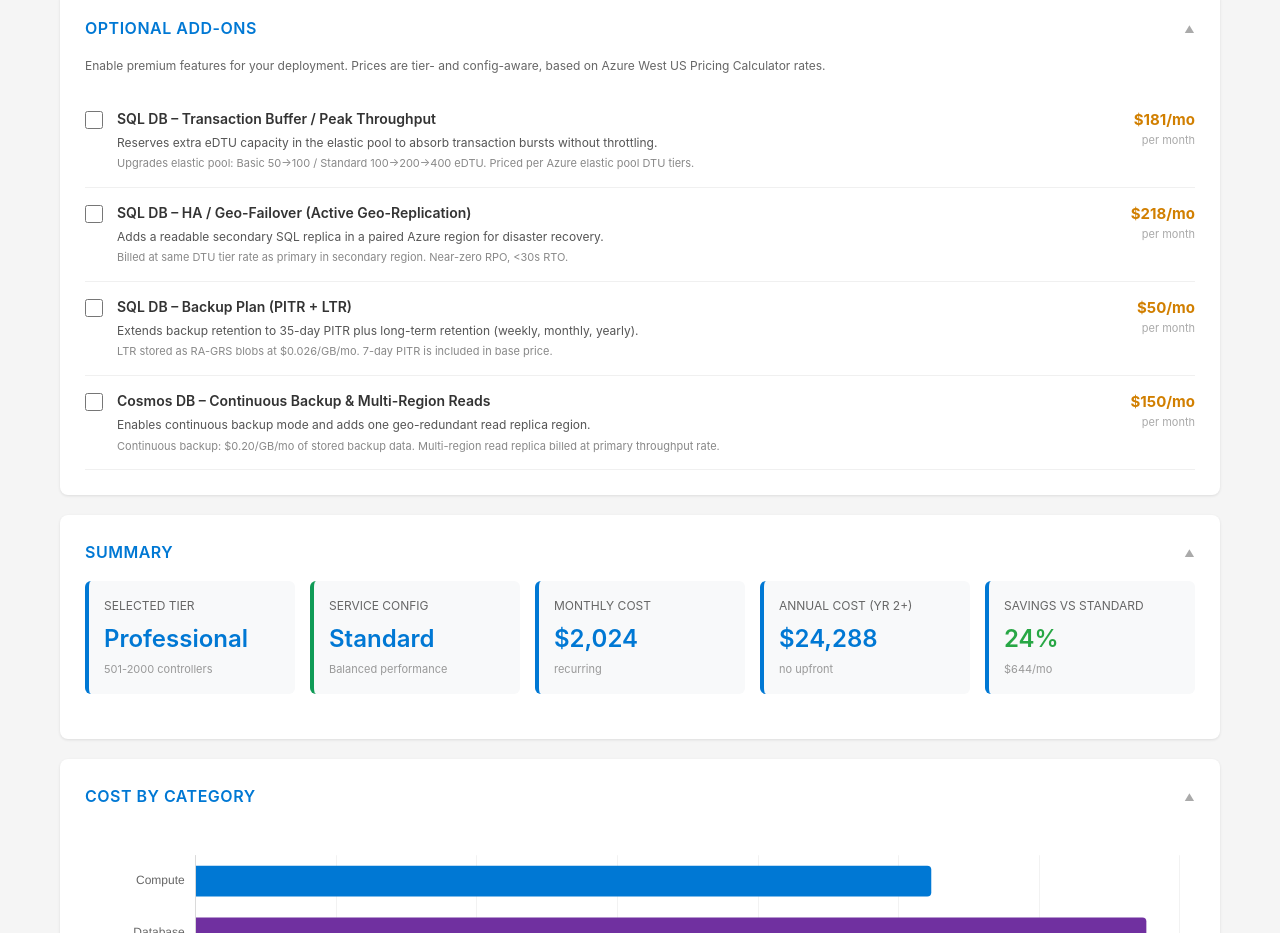
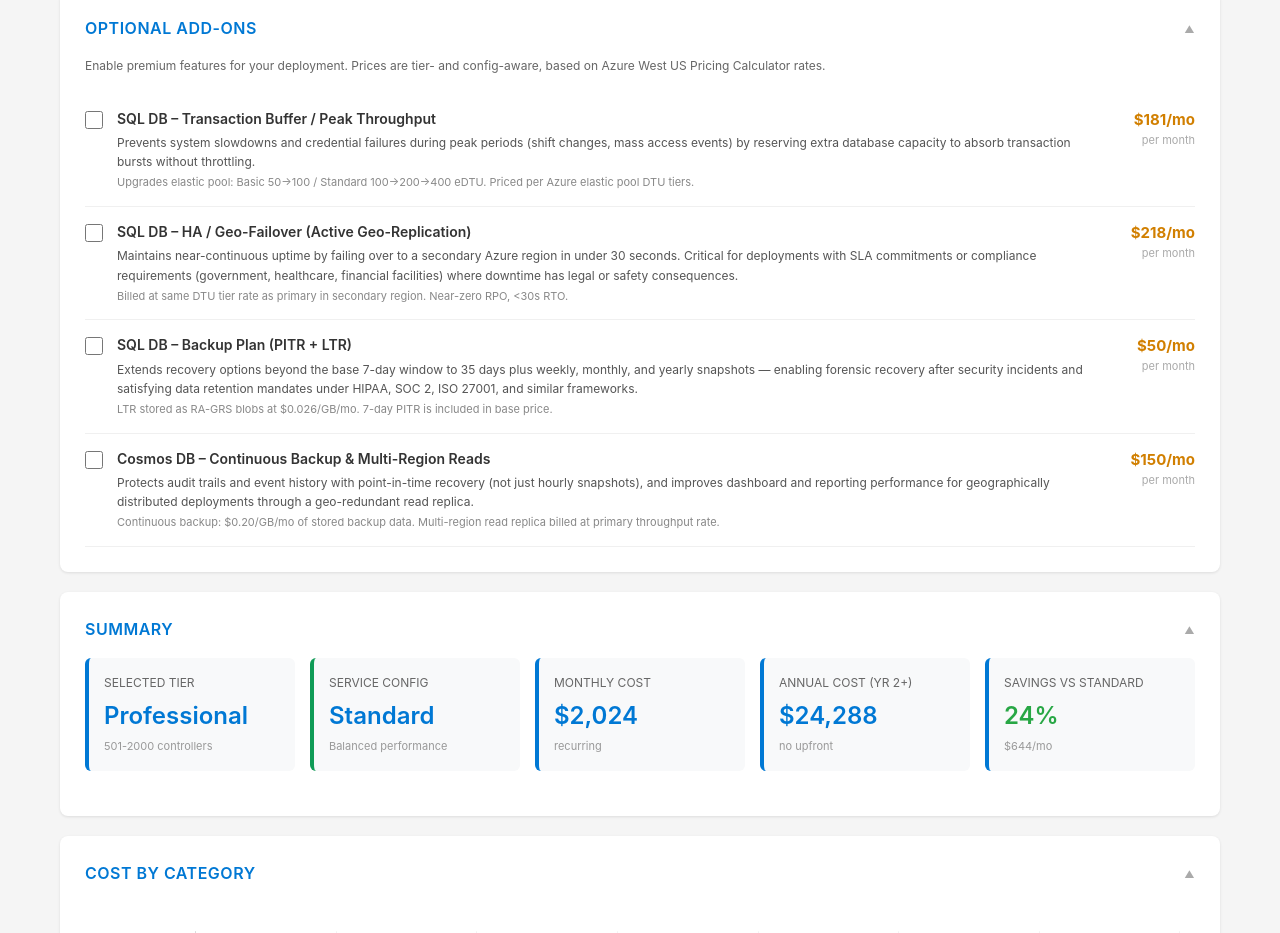
Before and after one commit to cristhian-fierro/ParabitCloudEnterprise-CostEstimator, a plain HTML site: page index.html in a window 1280 px wide. Shown: the part 1940-2873 px from the top of the page. Drawn offline with nearby package versions, Linux system fonts and the light colour scheme.

Commit message:
docs: update SQL and Cosmos DB add-on descriptions to emphasize operational and compliance benefits

```diff
--- a/index.html
+++ b/index.html
@@ -738,7 +738,7 @@
       {
         id: 'addon-sql-txbuffer',
         name: 'SQL DB – Transaction Buffer / Peak Throughput',
-        desc: 'Reserves extra eDTU capacity in the elastic pool to absorb transaction bursts without throttling.',
+        desc: 'Prevents system slowdowns and credential failures during peak periods (shift changes, mass access events) by reserving extra database capacity to absorb transaction bursts without throttling.',
         detail: 'Upgrades elastic pool: Basic 50→100 / Standard 100→200→400 eDTU. Priced per Azure elastic pool DTU tiers.',
         cat: 'Database',
         baseCosts: [50, 100, 181, 362], // Standard config, per controller tier
@@ -747,7 +747,7 @@
       {
         id: 'addon-sql-geo',
         name: 'SQL DB – HA / Geo-Failover (Active Geo-Replication)',
-        desc: 'Adds a readable secondary SQL replica in a paired Azure region for disaster recovery.',
+        desc: 'Maintains near-continuous uptime by failing over to a secondary Azure region in under 30 seconds. Critical for deployments with SLA commitments or compliance requirements (government, healthcare, financial facilities) where downtime has legal or safety consequences.',
         detail: 'Billed at same DTU tier rate as primary in secondary region. Near-zero RPO, <30s RTO.',
         cat: 'Database',
         baseCosts: [73, 145, 218, 435], // secondary replica at same S-tier pricing
@@ -756,7 +756,7 @@
       {
         id: 'addon-sql-backup',
         name: 'SQL DB – Backup Plan (PITR + LTR)',
-        desc: 'Extends backup retention to 35-day PITR plus long-term retention (weekly, monthly, yearly).',
+        desc: 'Extends recovery options beyond the base 7-day window to 35 days plus weekly, monthly, and yearly snapshots — enabling forensic recovery after security incidents and satisfying data retention mandates under HIPAA, SOC 2, ISO 27001, and similar frameworks.',
         detail: 'LTR stored as RA-GRS blobs at $0.026/GB/mo. 7-day PITR is included in base price.',
         cat: 'Storage',
         baseCosts: [10, 25, 50, 100],
@@ -765,7 +765,7 @@
       {
         id: 'addon-cosmos-backup',
         name: 'Cosmos DB – Continuous Backup & Multi-Region Reads',
-        desc: 'Enables continuous backup mode and adds one geo-redundant read replica region.',
+        desc: 'Protects audit trails and event history with point-in-time recovery (not just hourly snapshots), and improves dashboard and reporting performance for geographically distributed deployments through a geo-redundant read replica.',
         detail: 'Continuous backup: $0.20/GB/mo of stored backup data. Multi-region read replica billed at primary throughput rate.',
         cat: 'Database',
         baseCosts: [25, 75, 150, 300],
```
